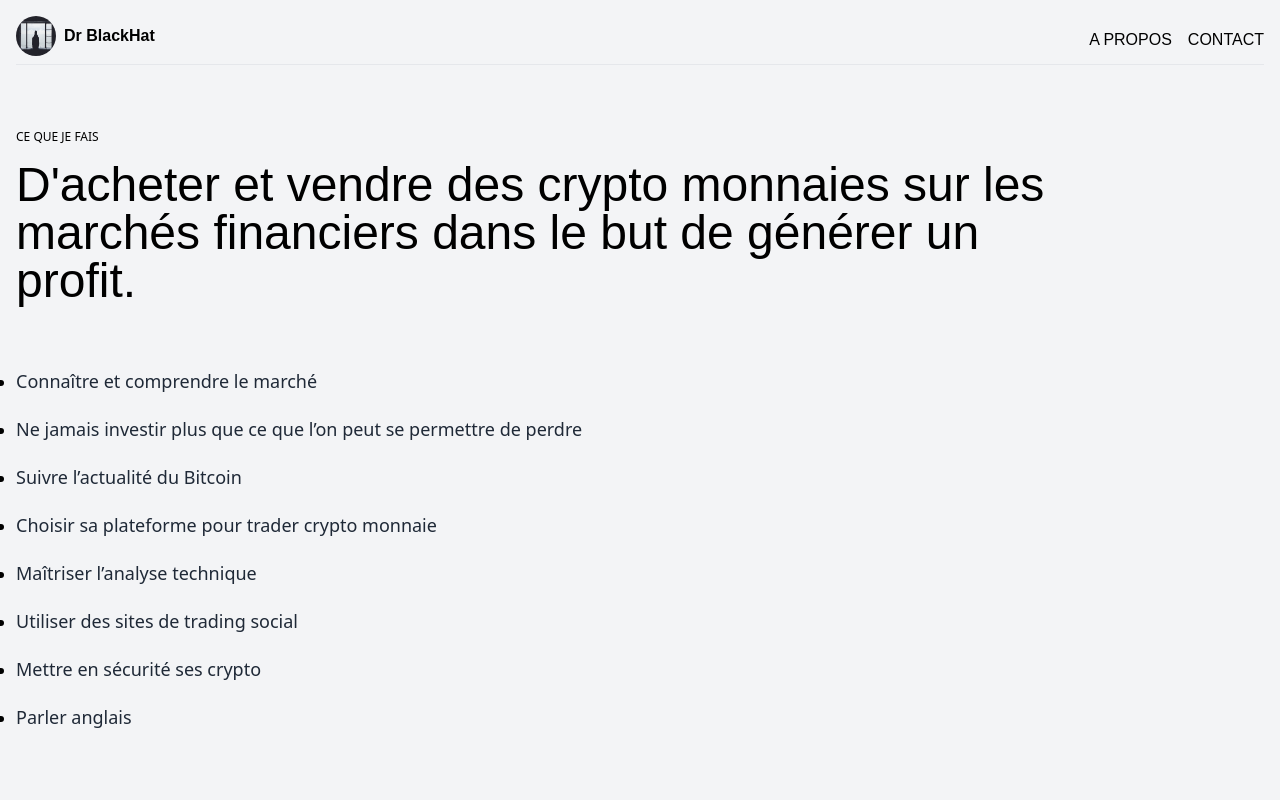
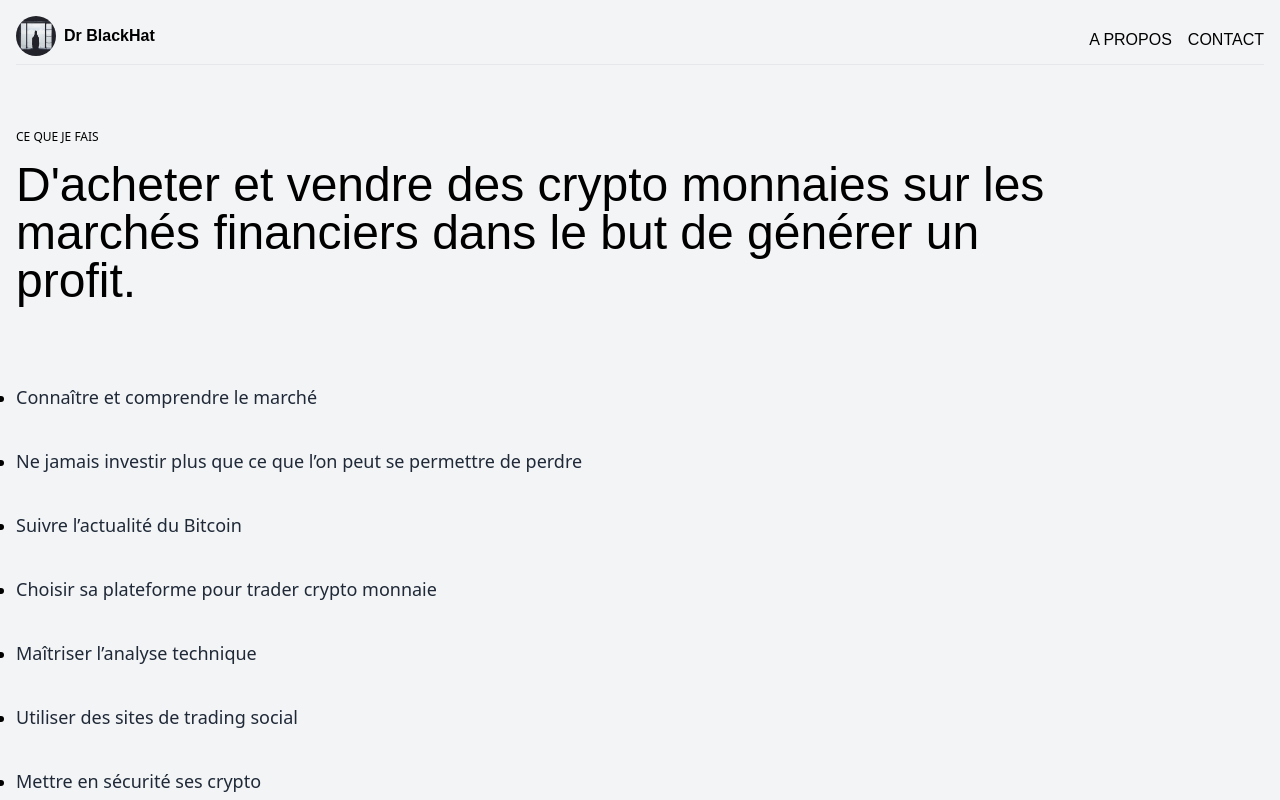
Before and after one commit to Asam237/drblackhat, a Vue app: page /about in a window 1280 px wide. Shown: the top 800 px of the page. Built offline with nearby package versions, Linux system fonts and the light colour scheme; a web font is replaced by a local one; what @dcasia/vue-aos would draw is missing.

Commit message:
add padding top for separate text

```diff
--- a/views/About.vue
+++ b/views/About.vue
@@ -26,7 +26,7 @@
       </h1>
       <div class="site__main-content">
         <ul
-          class="list-disc divide-y-2 divide-gray-400"
+          class="list-disc divide-y-2 mt-2 md:mt-4 divide-gray-400"
           v-for="item in infosUtiles"
           :key="item"
         >
```
